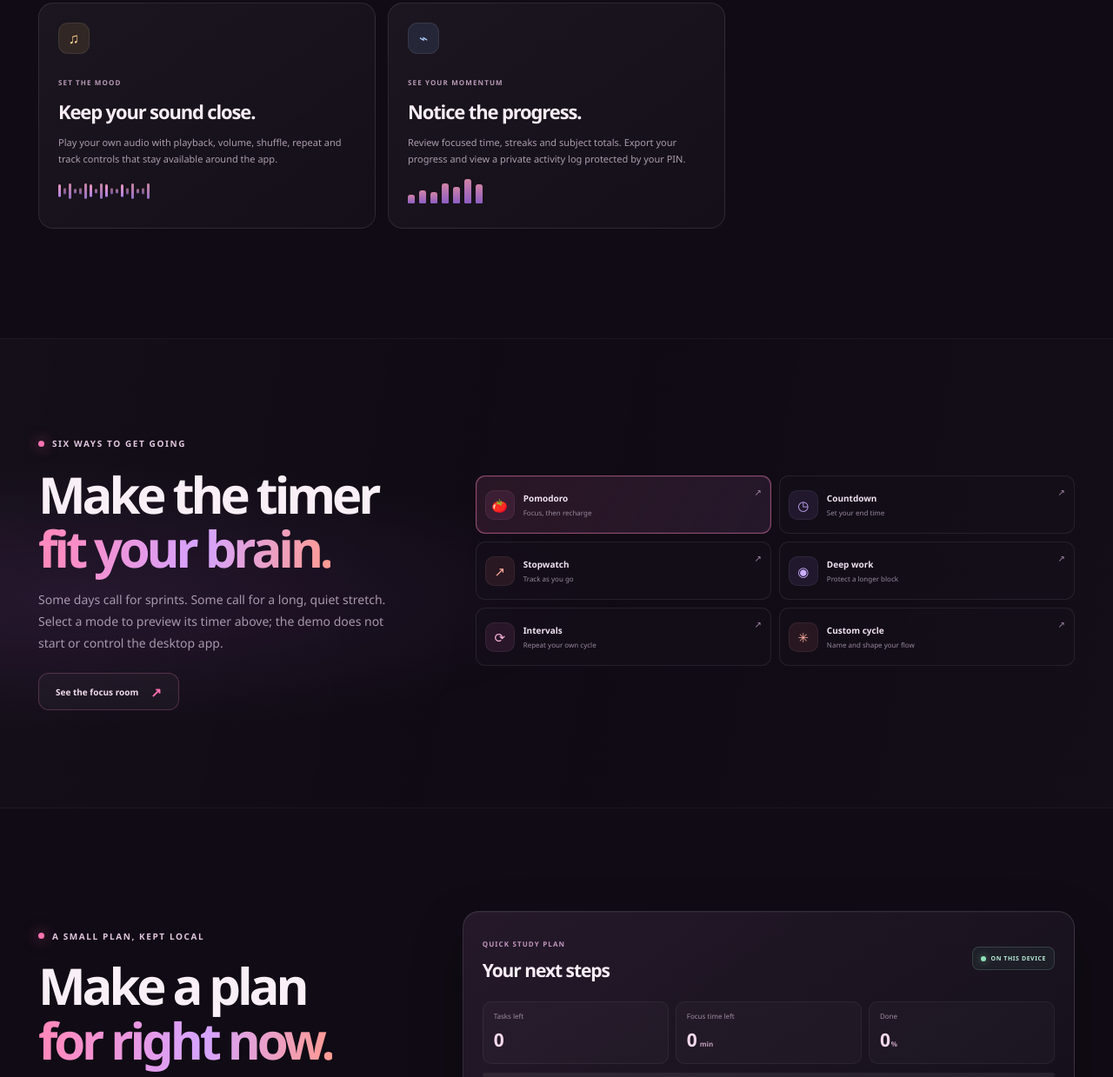
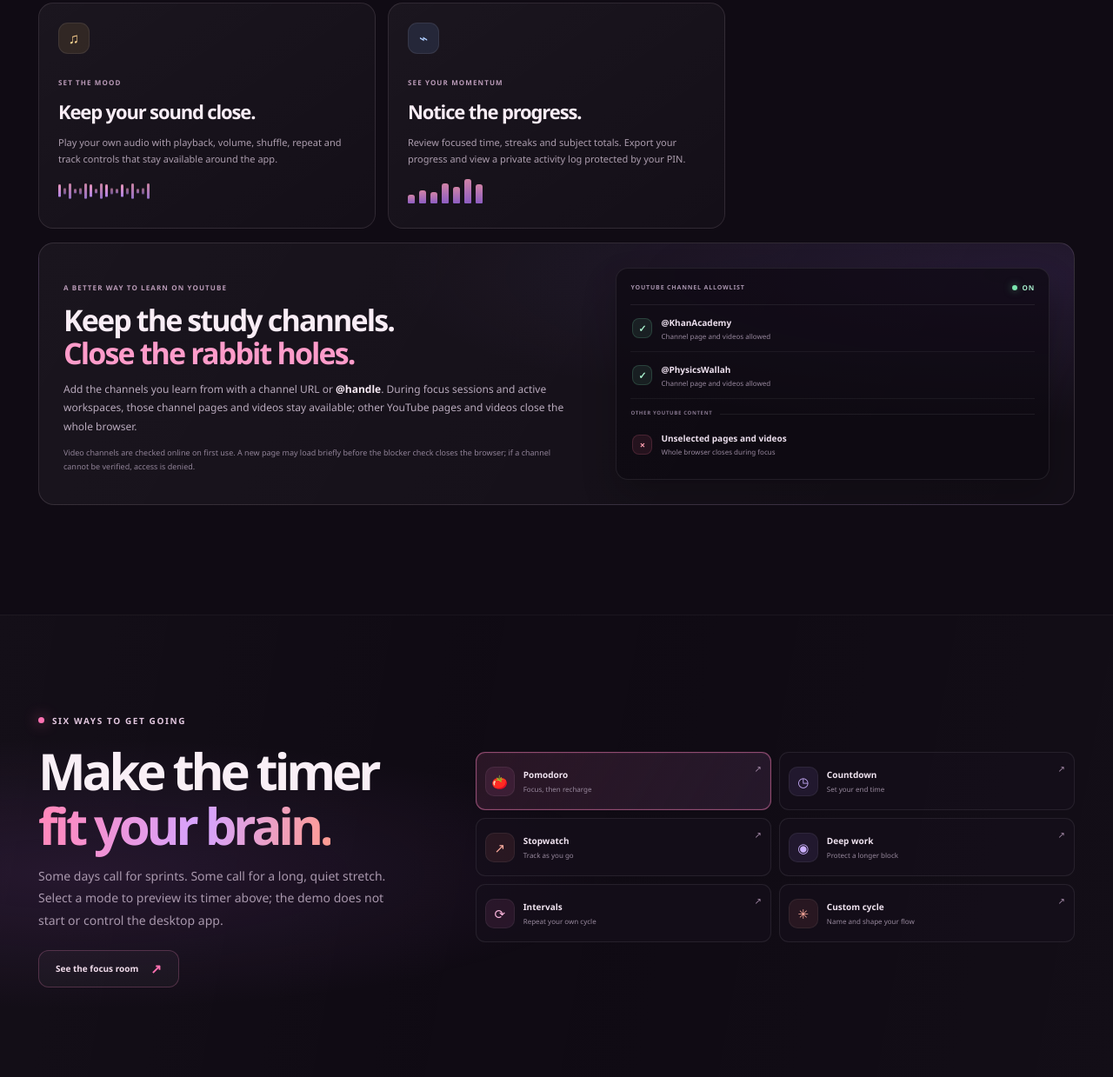
Before and after one commit to ishaannn104/padhai-saathi-website, a plain HTML site: page index.html in a window 1280 px wide. Shown: the part 1882-3121 px from the top of the page at 87% size. Drawn offline with Linux system fonts and the light colour scheme.

Commit message:
Add YouTube channel allowlist to website and app bundle

```diff
--- a/index.html
+++ b/index.html
@@ -4,13 +4,13 @@
     <meta charset="utf-8" />
     <meta name="viewport" content="width=device-width, initial-scale=1" />
     <meta name="theme-color" content="#100b14" />
-    <meta name="description" content="Padhai Saathi brings focus sessions, distraction blocking, study planning, scheduled workspaces and music into one calm Windows app." />
+    <meta name="description" content="Padhai Saathi brings focus sessions, app and website blocking, selected YouTube channel access, study planning and music into one calm Windows app." />
     <meta name="robots" content="index, follow" />
     <meta name="referrer" content="strict-origin-when-cross-origin" />
     <meta http-equiv="Content-Security-Policy" content="default-src 'self'; base-uri 'self'; object-src 'none'; img-src 'self' data:; script-src 'self'; style-src 'self' 'unsafe-inline' https://fonts.googleapis.com; font-src 'self' https://fonts.gstatic.com data:; connect-src 'self'; upgrade-insecure-requests" />
     <meta property="og:type" content="website" />
     <meta property="og:title" content="Padhai Saathi — make space for focused work" />
-    <meta property="og:description" content="A calmer desktop for study sessions, planning and fewer distractions." />
+    <meta property="og:description" content="Focus sessions, distraction blocking, selected YouTube channels and study planning for Windows." />
     <link rel="canonical" href="https://ishaannn104.github.io/padhai-saathi-website/" />
     <meta property="og:image" content="https://ishaannn104.github.io/padhai-saathi-website/assets/PadhaiSaathi.svg" />
     <title>Padhai Saathi — Make space for focused work</title>
@@ -141,6 +141,21 @@
             <div class="feature-copy"><span class="feature-overline">SEE YOUR MOMENTUM</span><h3>Notice the progress.</h3><p>Review focused time, streaks and subject totals. Export your progress and view a private activity log protected by your PIN.</p><div class="spark-bars" aria-hidden="true"><i style="--bar:32%"></i><i style="--bar:48%"></i><i style="--bar:42%"></i><i style="--bar:72%"></i><i style="--bar:60%"></i><i style="--bar:88%"></i><i style="--bar:70%"></i></div></div>
           </article>
         </div>
+        <article class="youtube-feature-card reveal" id="youtube-focus">
+          <div class="youtube-feature-copy">
+            <span class="feature-overline">A BETTER WAY TO LEARN ON YOUTUBE</span>
+            <h3>Keep the study channels.<br /><span>Close the rabbit holes.</span></h3>
+            <p>Add the channels you learn from with a channel URL or <strong>@handle</strong>. During focus sessions and active workspaces, those channel pages and videos stay available; other YouTube pages and videos close the whole browser.</p>
+            <small>Video channels are checked online on first use. A new page may load briefly before the blocker check closes the browser; if a channel cannot be verified, access is denied.</small>
+          </div>
+          <div class="youtube-allowlist-preview" aria-label="Illustration of selected YouTube channels being allowed and other YouTube videos being blocked">
+            <div class="youtube-preview-top"><span>YOUTUBE CHANNEL ALLOWLIST</span><b><i></i> ON</b></div>
+            <div class="youtube-channel-row"><span class="youtube-status-icon">✓</span><div><strong>@KhanAcademy</strong><small>Channel page and videos allowed</small></div></div>
+            <div class="youtube-channel-row"><span class="youtube-status-icon">✓</span><div><strong>@PhysicsWallah</strong><small>Channel page and videos allowed</small></div></div>
+            <div class="youtube-rule-divider"><span>OTHER YOUTUBE CONTENT</span></div>
+            <div class="youtube-block-row"><span class="youtube-block-icon">×</span><div><strong>Unselected pages and videos</strong><small>Whole browser closes during focus</small></div></div>
+          </div>
+        </article>
       </section>
 
       <section class="modes-section" id="focus-modes">
@@ -245,6 +260,7 @@
         <div class="faq-intro reveal"><span class="eyebrow"><span class="eyebrow-dot"></span> GOOD TO KNOW</span><h2>Before you<br /><span>make it a habit.</span></h2><p>A few quick answers about how Padhai Saathi works.</p></div>
         <div class="faq-list reveal reveal-late">
           <details><summary>What does website blocking do? <span>+</span></summary><p>During an active focus session or scheduled workspace, Padhai Saathi matches the blocked domain and closes the entire browser process, including its other windows and tabs. Save browser work before a session, because unsaved forms may be lost.</p></details>
+          <details><summary>Can I allow study channels and block the rest of YouTube? <span>+</span></summary><p>Yes. Add selected channel URLs or @handles in Blockers and turn on the YouTube channel limit. During focus and active workspaces, those channel pages and videos are allowed; other YouTube pages and videos close the whole browser. Video channels need an internet check the first time.</p></details>
           <details><summary>What happens when an app is blocked? <span>+</span></summary><p>Selected apps are force-closed during focus or an enabled workspace. Save your work before starting a protected session, because unsaved changes in a blocked app may be lost.</p></details>
           <details><summary>Can I use my own music? <span>+</span></summary><p>Yes. The player supports common local audio files, including MP3, WAV, WMA, M4A and AAC. Add audio you have the right to use.</p></details>
           <details><summary>What happens to my study history? <span>+</span></summary><p>Your study and activity data is stored locally on your Windows PC. You can export progress reports from the app.</p></details>
@@ -304,7 +320,7 @@
             <h3>Complete app bundle</h3>
             <p>Includes the EXE and the files it needs. Extract the ZIP, then run <strong>PadhaiSaathi.exe</strong>.</p>
             <a class="button button-primary download-button" href="https://raw.githubusercontent.com/ishaannn104/padhai-saathi-website/main/PadhaiSaathi-v4-GeneralAppDomainFix-Clean-Sale-v2.zip" download>Download complete bundle <span aria-hidden="true">↓</span></a>
-            <small>ZIP · 267 KB · Windows 10/11, 64-bit</small>
+            <small>ZIP · 271 KB · Windows 10/11, 64-bit</small>
           </article>
           <article class="download-card">
             <div class="download-card-top"><span class="download-badge download-badge-soft">DIRECT FILE</span><span class="download-mark" aria-hidden="true">⌑</span></div>
--- a/styles.css
+++ b/styles.css
@@ -227,6 +227,25 @@ h1, h2, h3 { font-family: var(--font-head); }
 .sound-wave i:nth-child(3n) { --h: 22px; animation-delay: -.45s; }.sound-wave i:nth-child(3n + 1) { --h: 15px; animation-delay: -.8s; }.sound-wave i:nth-child(4n) { --h: 8px; animation-delay: -.2s; }
 .spark-bars { display: flex; height: 32px; align-items: end; gap: 5px; margin-top: 10px; }
 .spark-bars i { width: 8px; height: var(--bar); border-radius: 3px 3px 1px 1px; background: linear-gradient(to top,#aa70ed,#ff9fca); opacity: .8; }
+.youtube-feature-card { display: grid; grid-template-columns: minmax(0,1fr) minmax(270px,.84fr); align-items: center; gap: 42px; margin-top: 16px; padding: 28px; overflow: hidden; border: 1px solid rgba(255,224,242,.12); border-radius: 18px; background: radial-gradient(ellipse at 96% 12%,rgba(116,78,174,.18),transparent 46%),linear-gradient(120deg,rgba(255,255,255,.045),rgba(255,255,255,.014)); }
+.youtube-feature-copy h3 { margin: 9px 0 11px; color: #f9edf6; font-size: clamp(23px,3vw,34px); letter-spacing: -.055em; line-height: 1.13; }
+.youtube-feature-copy h3 span { color: #ff9cca; }
+.youtube-feature-copy p { max-width: 590px; margin: 0; color: #b9aabd; font-size: 12px; line-height: 1.8; }
+.youtube-feature-copy p strong { color: #f8eaf5; }
+.youtube-feature-copy > small { display: block; max-width: 580px; margin-top: 12px; color: #918398; font-size: 9px; line-height: 1.7; }
+.youtube-allowlist-preview { padding: 16px; border: 1px solid rgba(255,255,255,.085); border-radius: 14px; background: rgba(13,9,18,.7); box-shadow: 0 18px 38px rgba(0,0,0,.22); }
+.youtube-preview-top { display: flex; align-items: center; justify-content: space-between; padding-bottom: 13px; border-bottom: 1px solid rgba(255,255,255,.075); color: #a692ac; font-size: 7px; font-weight: 800; letter-spacing: .12em; }
+.youtube-preview-top b { display: inline-flex; align-items: center; gap: 5px; color: #a6ebcb; font-size: 8px; }
+.youtube-preview-top i { width: 6px; height: 6px; border-radius: 50%; background: #7be5ae; box-shadow: 0 0 10px rgba(123,229,174,.55); }
+.youtube-channel-row, .youtube-block-row { display: flex; align-items: center; gap: 10px; min-height: 54px; padding: 9px 2px; border-bottom: 1px solid rgba(255,255,255,.055); }
+.youtube-channel-row > div, .youtube-block-row > div { display: grid; gap: 2px; }
+.youtube-channel-row strong, .youtube-block-row strong { color: #eee1ef; font-size: 10px; }
+.youtube-channel-row small, .youtube-block-row small { color: #98899e; font-size: 8px; }
+.youtube-status-icon, .youtube-block-icon { display: grid; width: 23px; height: 23px; flex: 0 0 23px; place-items: center; border: 1px solid rgba(125,228,177,.18); border-radius: 8px; color: #a9f0ce; background: rgba(105,210,159,.1); font-size: 11px; font-weight: 800; }
+.youtube-rule-divider { display: flex; align-items: center; gap: 9px; padding-top: 12px; color: #85768d; font-size: 6px; font-weight: 800; letter-spacing: .11em; }
+.youtube-rule-divider::after { height: 1px; flex: 1; background: rgba(255,255,255,.07); content: ""; }
+.youtube-block-row { border-bottom: 0; padding-bottom: 2px; }
+.youtube-block-icon { border-color: rgba(255,119,146,.17); color: #ff9eaf; background: rgba(255,113,145,.09); }
 
 .modes-section { position: relative; padding: 106px 0 112px; overflow: hidden; border-block: 1px solid rgba(255,255,255,.045); background: radial-gradient(ellipse at 7% 55%,rgba(131,67,163,.17),transparent 37%), linear-gradient(100deg,rgba(255,255,255,.018),transparent 47%,rgba(255,255,255,.017)); }
 .modes-layout { display: grid; grid-template-columns: .78fr 1.22fr; align-items: center; gap: 62px; }
@@ -446,6 +465,7 @@ h1, h2, h3 { font-family: var(--font-head); }
   .proof-strip { gap: 17px; padding-inline: 19px; }
   .feature-card { padding: 19px; }
   .feature-copy h3 { font-size: 20px; }
+  .youtube-feature-card { gap: 25px; padding: 22px; }
   .modes-layout { gap: 37px; }
   .quick-planner { gap: 34px; }
   .guide-grid { grid-template-columns: repeat(2,minmax(0,1fr)); gap: 12px; }
@@ -486,6 +506,10 @@ h1, h2, h3 { font-family: var(--font-head); }
   .feature-icon { width: 32px; height: 32px; margin-bottom: 14px; font-size: 15px; }
   .feature-copy h3 { font-size: 18px; }
   .feature-copy p { font-size: 10px; }
+  .youtube-feature-card { grid-template-columns: 1fr; gap: 20px; padding: 18px; }
+  .youtube-feature-copy h3 { font-size: 25px; }
+  .youtube-feature-copy p { font-size: 10px; }
+  .youtube-allowlist-preview { max-width: 420px; }
   .mode-stack { right: 16px; bottom: 13px; width: 43%; }.mode-stack span { padding: 7px; font-size: 7px; }
   .schedule-mini { right: 15px; bottom: 13px; width: 43%; padding: 9px; }
   .weekday-row { margin: 9px 0; }.weekday-row i { width: 16px; height: 16px; font-size: 6px; }
@@ -565,6 +589,7 @@ h1, h2, h3 { font-family: var(--font-head); }
   .proof-strip { gap: 14px 9px; padding: 16px 12px; }.proof-item { gap: 7px; }.proof-number { font-size: 29px; }.proof-symbol { width: 31px; height: 31px; flex-basis: 31px; border-radius: 9px; font-size: 15px; }.proof-item b { font-size: 8px; }.proof-item small { font-size: 7px; }
   .features { padding-top: 81px; }.section-heading h2, .modes-copy h2 { font-size: 39px; }
   .feature-card, .feature-focus, .feature-workspace { padding: 13px; }.feature-card:not(.feature-focus):not(.feature-workspace) { min-height: 246px; }.feature-copy h3 { font-size: 16px; }.feature-copy p { font-size: 9px; }.feature-overline { font-size: 7px; }
+  .youtube-feature-card { gap: 16px; padding: 15px; }.youtube-feature-copy h3 { font-size: 22px; }.youtube-feature-copy > small { font-size: 8px; }.youtube-allowlist-preview { padding: 12px; }
   .mode-stack { right: 12px; width: 48%; }.mode-stack span { padding: 6px; font-size: 6px; }.mode-stack b { font-size: 5px; }
   .schedule-mini { right: 11px; width: 48%; }.schedule-mini > div:first-child span { font-size: 5px; }.schedule-mini > div:first-child b { font-size: 6px; }.weekday-row i { width: 13px; height: 14px; font-size: 5px; }.schedule-mini small { font-size: 6px; }
   .blocker-demo > span { font-size: 6px; }
```
Also changed, not shown: README.txt (added), 1 other file.
